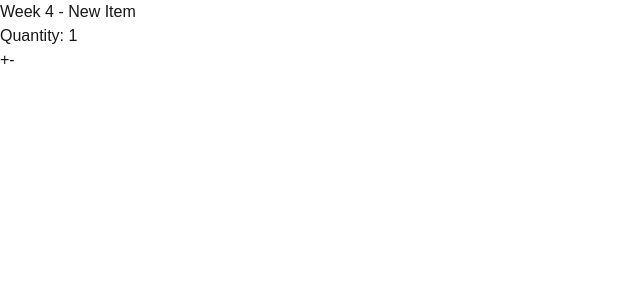
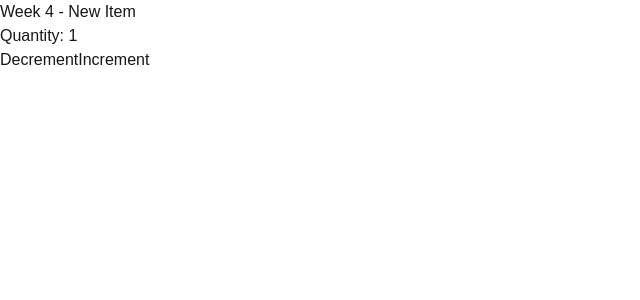
Before and after one commit to MalekMansour/cprg306-assignments, a Next.js app: page /week-4 in a window 1280 px wide. Shown: the top 300 px of the page, without its empty margins (0-640 px from the left). Built offline with nearby package versions, Linux system fonts and the light colour scheme.

Commit message:
Update new-item.js

```diff
--- a/app/week-4/new-item.js
+++ b/app/week-4/new-item.js
@@ -1,8 +1,6 @@
-"use client";
-
 import React, { useState } from 'react';
 
-const NewItem = () => {
+const QuantityComponent = () => {
   const [quantity, setQuantity] = useState(1);
 
   const increment = () => {
@@ -19,11 +17,15 @@ const NewItem = () => {
 
   return (
     <div>
-            <h2>Quantity: {quantity}</h2>
-            <button onClick={increment}>+</button>
-            <button onClick={decrement}>-</button>
+      <h1>Quantity: {quantity}</h1>
+      <button onClick={decrement} disabled={quantity === 1}>
+        Decrement
+      </button>
+      <button onClick={increment} disabled={quantity === 20}>
+        Increment
+      </button>
     </div>
   );
 };
 
-export default NewItem;
+export default QuantityComponent;
```
Lines whose indentation alone changed are shown as unchanged.
